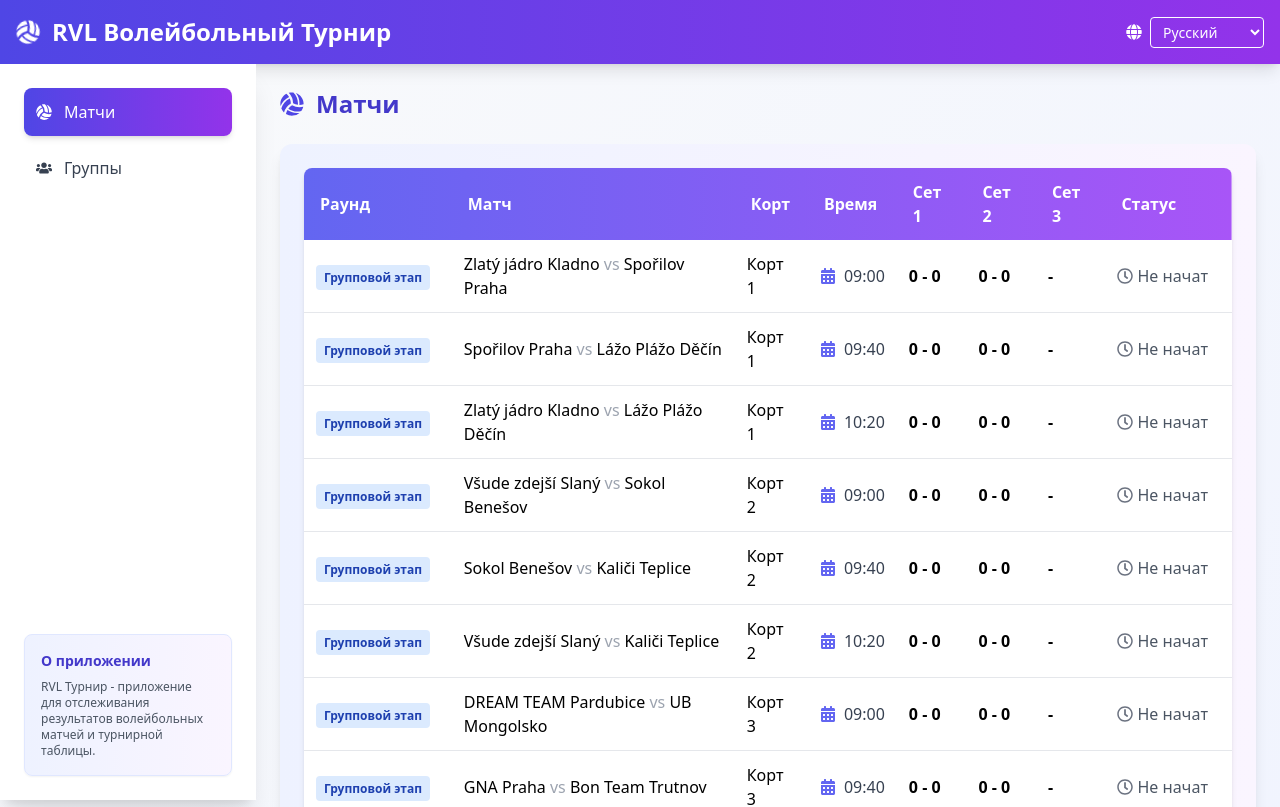
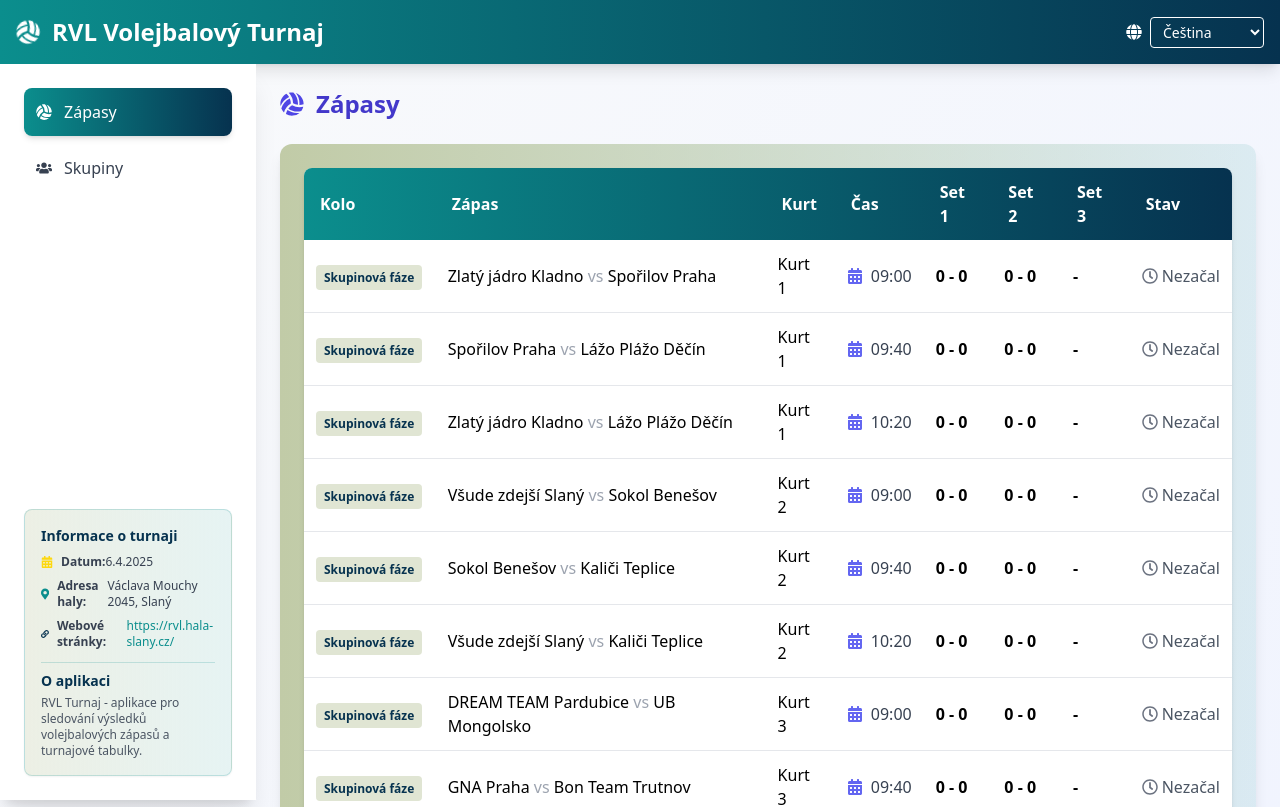
Before and after one commit to badreiko/volleyball-tournament-tracker, a React (Create React App) app: page / in a window 1280 px wide. Shown: the top 807 px of the page. Built offline with nearby package versions, Linux system fonts and the light colour scheme.

Commit message:
Обновлена цветовая схема, чешский язык по умолчанию, добавлена информация о турнире

```diff
--- a/src/App.js
+++ b/src/App.js
@@ -1,6 +1,6 @@
 import React, { useState, useEffect } from 'react';
 import './App.css';
-import { FaVolleyballBall, FaUsers, FaTrophy, FaRegClock, FaCheck, FaGlobe, FaExclamationTriangle, FaCalendarAlt, FaTable, FaChartBar } from 'react-icons/fa';
+import { FaVolleyballBall, FaUsers, FaTrophy, FaRegClock, FaCheck, FaGlobe, FaExclamationTriangle, FaCalendarAlt, FaTable, FaChartBar, FaMapMarkerAlt, FaLink } from 'react-icons/fa';
 import { translations, languageNames } from './translations';
 
 // Начальные данные команд
@@ -59,7 +59,7 @@ function App() {
   const [matches, setMatches] = useState(() => JSON.parse(localStorage.getItem('matches')) || initialMatches);
   const [view, setView] = useState('matches'); // matches, groups, matchDetail
   const [selectedMatch, setSelectedMatch] = useState(null);
-  const [language, setLanguage] = useState(() => localStorage.getItem('language') || 'ru');
+  const [language, setLanguage] = useState(() => localStorage.getItem('language') || 'cs');
 
   // Получение текущих переводов
   const t = translations[language];
@@ -238,9 +238,9 @@ function App() {
         <FaVolleyballBall className="mr-3 text-indigo-600" />
         <span>{t.matches}</span>
       </h2>
-      <div className="bg-gradient-to-r from-indigo-50 to-purple-50 p-6 rounded-xl shadow-lg">
+      <div className="bg-gradient-to-r from-[#C1CBA7] to-[#0B8E8D]/10 p-6 rounded-xl shadow-lg">
         <table className="min-w-full bg-white shadow-md rounded-lg overflow-hidden">
-          <thead className="bg-gradient-to-r from-indigo-500 to-purple-500 text-white">
+          <thead className="bg-gradient-to-r from-[#0B8E8D] to-[#06324F] text-white">
             <tr>
               <th className="py-3 px-4 text-left text-sm md:text-base">{t.round}</th>
               <th className="py-3 px-4 text-left text-sm md:text-base">{t.match}</th>
@@ -273,17 +273,17 @@ function App() {
               // Определяем стили для раунда
               let roundClass = 'px-2 py-1 rounded text-xs font-semibold';
               if (match.round === 'group') {
-                roundClass += ' bg-blue-100 text-blue-800';
+                roundClass += ' bg-[#C1CBA7]/50 text-[#06324F]';
               } else if (match.round === 'quarterfinal') {
-                roundClass += ' bg-indigo-100 text-indigo-800';
+                roundClass += ' bg-[#0B8E8D]/20 text-[#0B8E8D]';
               } else if (match.round === 'semifinal') {
-                roundClass += ' bg-purple-100 text-purple-800';
+                roundClass += ' bg-[#06324F]/20 text-[#06324F]';
               } else if (match.round === 'final') {
-                roundClass += ' bg-red-100 text-red-800';
+                roundClass += ' bg-[#FDD80F]/20 text-[#FDD80F]/90';
               }
 
               return (
-                <tr key={match.id} className="border-b hover:bg-indigo-50 transition-colors duration-150 ease-in-out cursor-pointer"
+                <tr key={match.id} className="border-b hover:bg-[#0B8E8D]/10 transition-colors duration-150 ease-in-out cursor-pointer"
                     onClick={() => { setView('matchDetail'); setSelectedMatch(match); }}>
                   <td className="p-3 text-sm md:text-base">
                     <span className={roundClass}>{t.roundNames[match.round]}</span>
@@ -326,20 +326,20 @@ function App() {
           // Выбираем цвета для каждой группы
           const groupColors = {
             'A': {
-              bg: 'from-blue-500 to-blue-700',
-              lightBg: 'from-blue-50 to-indigo-50',
+              bg: 'from-[#C1CBA7] to-[#0B8E8D]',
+              lightBg: 'from-[#C1CBA7]/20 to-[#0B8E8D]/10',
               text: 'text-blue-700',
               border: 'border-blue-200'
             },
             'B': {
-              bg: 'from-purple-500 to-purple-700',
-              lightBg: 'from-purple-50 to-indigo-50',
+              bg: 'from-[#06324F] to-[#0B8E8D]',
+              lightBg: 'from-[#06324F]/10 to-[#0B8E8D]/10',
               text: 'text-purple-700',
               border: 'border-purple-200'
             },
             'C': {
-              bg: 'from-green-500 to-green-700',
-              lightBg: 'from-green-50 to-indigo-50',
+              bg: 'from-[#FDD80F] to-[#0B8E8D]',
+              lightBg: 'from-[#FDD80F]/10 to-[#0B8E8D]/10',
               text: 'text-green-700',
               border: 'border-green-200'
             }
@@ -374,7 +374,7 @@ function App() {
                             {team.name}
                           </td>
                           <td className="p-3 text-sm md:text-base text-center">
-                            <span className="inline-block w-8 h-8 rounded-full bg-indigo-100 text-indigo-800 font-bold flex items-center justify-center">
+                            <span className="inline-block w-8 h-8 rounded-full bg-[#0B8E8D]/20 text-[#06324F] font-bold flex items-center justify-center">
                               {team.points}
                             </span>
                           </td>
@@ -406,16 +406,16 @@ function App() {
     let roundClass = 'px-3 py-1 rounded-full text-sm font-semibold inline-block mb-3';
     let roundIcon;
     if (selectedMatch.round === 'group') {
-      roundClass += ' bg-blue-100 text-blue-800';
+      roundClass += ' bg-[#C1CBA7]/50 text-[#06324F]';
       roundIcon = <FaUsers className="mr-2" />;
     } else if (selectedMatch.round === 'quarterfinal') {
-      roundClass += ' bg-indigo-100 text-indigo-800';
+      roundClass += ' bg-[#0B8E8D]/20 text-[#0B8E8D]';
       roundIcon = <FaChartBar className="mr-2" />;
     } else if (selectedMatch.round === 'semifinal') {
-      roundClass += ' bg-purple-100 text-purple-800';
+      roundClass += ' bg-[#06324F]/20 text-[#06324F]';
       roundIcon = <FaChartBar className="mr-2" />;
     } else if (selectedMatch.round === 'final') {
-      roundClass += ' bg-red-100 text-red-800';
+      roundClass += ' bg-[#FDD80F]/20 text-[#FDD80F]/90';
       roundIcon = <FaTrophy className="mr-2" />;
     }
 
@@ -437,7 +437,7 @@ function App() {
       <div className="fixed inset-0 bg-gray-900 bg-opacity-80 flex items-center justify-center p-4 z-50 backdrop-blur-sm">
         <div className="bg-white rounded-xl shadow-2xl p-0 w-full max-w-lg overflow-hidden">
           {/* Шапка */}
-          <div className="bg-gradient-to-r from-indigo-600 to-purple-600 p-6 text-white">
+          <div className="bg-gradient-to-r from-[#0B8E8D] to-[#06324F] p-6 text-white">
             <div className="flex justify-between items-center">
               <h2 className="text-2xl font-bold">Редактирование матча</h2>
               <button
@@ -472,7 +472,7 @@ function App() {
               </div>
             </div>
 
-            <div className="bg-gradient-to-r from-indigo-50 to-purple-50 p-4 rounded-lg mb-6">
+            <div className="bg-gradient-to-r from-[#C1CBA7]/30 to-[#0B8E8D]/10 p-4 rounded-lg mb-6">
               <div className="flex justify-between items-center">
                 <div className="text-center w-5/12">
                   <div className="text-lg font-bold text-indigo-800">{team1.name}</div>
@@ -550,7 +550,7 @@ function App() {
             <div className="mt-6 flex justify-end">
               <button
                 onClick={() => setView('matches')}
-                className="bg-gradient-to-r from-indigo-600 to-purple-600 text-white px-6 py-2 rounded-lg font-medium hover:from-indigo-700 hover:to-purple-700 transition-all duration-200 shadow-md"
+                className="mt-6 w-full bg-gradient-to-r from-[#0B8E8D] to-[#06324F] text-white py-2 px-4 rounded-lg hover:from-[#0B8E8D]/90 hover:to-[#06324F]/90 transition-all duration-200 shadow-md flex items-center justify-center"
               >
                 Сохранить
               </button>
@@ -564,7 +564,7 @@ function App() {
   return (
     <div className="min-h-screen bg-gradient-to-br from-gray-50 to-indigo-50 flex flex-col">
       {/* Шапка */}
-      <header className="bg-gradient-to-r from-indigo-600 to-purple-600 text-white p-4 flex justify-between items-center shadow-lg">
+      <header className="bg-gradient-to-r from-[#0B8E8D] to-[#06324F] text-white p-4 flex justify-between items-center shadow-lg">
         <h1 className="text-xl md:text-2xl font-bold flex items-center">
           <FaVolleyballBall className="mr-3 animate-spin-slow" />
           {t.appTitle}
@@ -577,7 +577,7 @@ function App() {
             className="bg-transparent text-white border border-white rounded px-2 py-1 text-sm focus:outline-none focus:ring-2 focus:ring-white"
           >
             {Object.keys(languageNames).map(lang => (
-              <option key={lang} value={lang} className="bg-indigo-700 text-white">
+              <option key={lang} value={lang} className="bg-[#06324F] text-white">
                 {languageNames[lang]}
               </option>
             ))}
@@ -598,25 +598,45 @@ function App() {
           <button
             onClick={() => setView('matches')}
             className={`flex items-center w-full text-left p-3 rounded-lg transition-all duration-200 ${view === 'matches'
-              ? 'bg-gradient-to-r from-indigo-600 to-purple-600 text-white shadow-md'
-              : 'hover:bg-indigo-50 text-gray-700'}`}
+              ? 'bg-gradient-to-r from-[#0B8E8D] to-[#06324F] text-white shadow-md'
+              : 'hover:bg-[#0B8E8D]/10 text-gray-700'}`}
           >
             <FaVolleyballBall className="mr-3" /> {t.matches}
           </button>
           <button
             onClick={() => setView('groups')}
             className={`flex items-center w-full text-left p-3 rounded-lg transition-all duration-200 ${view === 'groups'
-              ? 'bg-gradient-to-r from-indigo-600 to-purple-600 text-white shadow-md'
-              : 'hover:bg-indigo-50 text-gray-700'}`}
+              ? 'bg-gradient-to-r from-[#0B8E8D] to-[#06324F] text-white shadow-md'
+              : 'hover:bg-[#0B8E8D]/10 text-gray-700'}`}
           >
             <FaUsers className="mr-3" /> {t.groups}
           </button>
         </div>
 
         <div className="absolute bottom-6 left-0 right-0 px-6">
-          <div className="bg-gradient-to-r from-indigo-50 to-purple-50 p-4 rounded-lg shadow-sm border border-indigo-100">
-            <h3 className="text-sm font-semibold text-indigo-700 mb-2">{t.aboutSection}</h3>
-            <p className="text-xs text-gray-600">{t.aboutApp}</p>
+          <div className="bg-gradient-to-r from-[#C1CBA7]/30 to-[#0B8E8D]/10 p-4 rounded-lg shadow-sm border border-[#0B8E8D]/20">
+            <h3 className="text-sm font-semibold text-[#06324F] mb-2">{t.tournamentInfo}</h3>
+            <div className="text-xs text-gray-700 space-y-2">
+              <p className="flex items-center">
+                <FaCalendarAlt className="mr-2 text-[#FDD80F]" />
+                <span className="font-semibold">{t.dateLabel}</span> {t.tournamentDate}
+              </p>
+              <p className="flex items-center">
+                <FaMapMarkerAlt className="mr-2 text-[#0B8E8D]" />
+                <span className="font-semibold">{t.addressLabel}</span> {t.tournamentAddress}
+              </p>
+              <p className="flex items-center">
+                <FaLink className="mr-2 text-[#06324F]" />
+                <span className="font-semibold">{t.websiteLabel}</span>
+                <a href={t.tournamentWebsite} target="_blank" rel="noopener noreferrer" className="text-[#0B8E8D] ml-1 hover:underline">
+                  {t.tournamentWebsite}
+                </a>
+              </p>
+            </div>
+            <div className="mt-3 pt-2 border-t border-[#0B8E8D]/20">
+              <h3 className="text-sm font-semibold text-[#06324F] mb-1">{t.aboutSection}</h3>
+              <p className="text-xs text-gray-600">{t.aboutApp}</p>
+            </div>
           </div>
         </div>
       </aside>
--- a/src/translations/cs.js
+++ b/src/translations/cs.js
@@ -20,6 +20,13 @@ export const cs = {
   close: 'Zavřít',
   group: 'Skupina',
   aboutSection: 'O aplikaci',
+  tournamentDate: '6.4.2025',
+  tournamentAddress: 'Václava Mouchy 2045, Slaný',
+  tournamentWebsite: 'https://rvl.hala-slany.cz/',
+  tournamentInfo: 'Informace o turnaji',
+  addressLabel: 'Adresa haly:',
+  websiteLabel: 'Webové stránky:',
+  dateLabel: 'Datum:',
   roundNames: {
     group: 'Skupinová fáze',
     quarterfinal: 'Čtvrtfinále',
--- a/src/translations/ru.js
+++ b/src/translations/ru.js
@@ -20,6 +20,13 @@ export const ru = {
   close: 'Закрыть',
   group: 'Группа',
   aboutSection: 'О приложении',
+  tournamentDate: '6.4.2025',
+  tournamentAddress: 'Václava Mouchy 2045, Slaný',
+  tournamentWebsite: 'https://rvl.hala-slany.cz/',
+  tournamentInfo: 'Информация о турнире',
+  addressLabel: 'Адрес зала:',
+  websiteLabel: 'Веб-сайт:',
+  dateLabel: 'Дата:',
   roundNames: {
     group: 'Групповой этап',
     quarterfinal: 'Четвертьфинал',
--- a/src/translations/uk.js
+++ b/src/translations/uk.js
@@ -20,6 +20,13 @@ export const uk = {
   close: 'Закрити',
   group: 'Група',
   aboutSection: 'Про додаток',
+  tournamentDate: '6.4.2025',
+  tournamentAddress: 'Václava Mouchy 2045, Slaný',
+  tournamentWebsite: 'https://rvl.hala-slany.cz/',
+  tournamentInfo: 'Інформація про турнір',
+  addressLabel: 'Адреса залу:',
+  websiteLabel: 'Веб-сайт:',
+  dateLabel: 'Дата:',
   roundNames: {
     group: 'Груповий етап',
     quarterfinal: 'Чвертьфінал',
```
